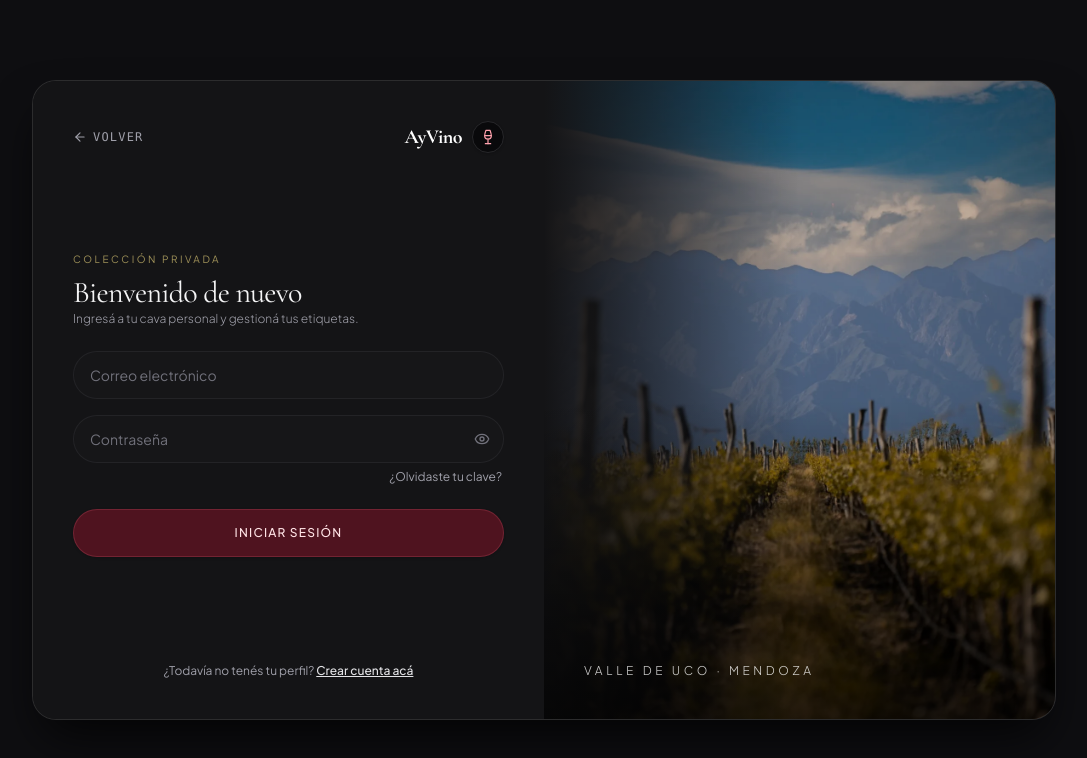
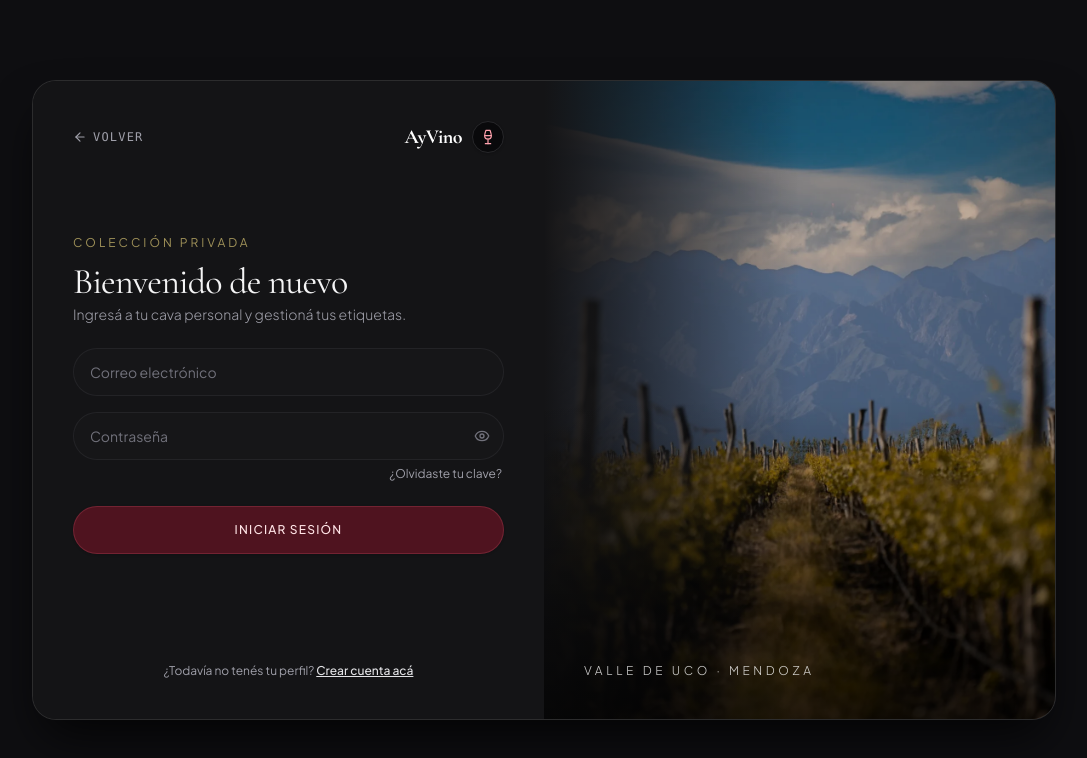
Before and after one commit to NehuenCacabelos/AyVino, a React (Vite) app in the folder src/frontend/: page /login in a window 1280 px wide. Shown: the top 758 px of the page, without its empty margins (96-1183 px from the left). Built offline with nearby package versions, Linux system fonts and the light colour scheme; no server answers; a web font is replaced by a local one.

Commit message:
pequenio cambio pendiente en estetica

```diff
--- a/src/frontend/src/pages/LoginPage.tsx
+++ b/src/frontend/src/pages/LoginPage.tsx
@@ -107,16 +107,16 @@ export default function LoginPage() {
           </div>
 
           {/* Cuerpo Central: Formulario */}
-          <div className="flex-1 flex flex-col justify-center py-2 -mt-2">
+          <div className="flex-1 flex flex-col justify-center pt-0 pb-2 -mt-5">
             {/* Cabecera Editorial */}
             <div className="mb-6">
-              <span className="text-[10px] uppercase tracking-[0.25em] text-amber-200/60 font-sans block mb-2">
+              <span className="text-xs uppercase tracking-[0.25em] text-amber-200/60 font-sans block mb-2">
                 Colección Privada
               </span>
-              <h1 className="font-serif text-3xl text-zinc-100 font-normal tracking-tight">
+              <h1 className="font-serif text-3xl sm:text-4xl text-zinc-100 font-normal tracking-tight leading-tight">
                 Bienvenido de nuevo
               </h1>
-              <p className="text-xs text-zinc-400 mt-2 font-sans font-light">
+              <p className="text-sm text-zinc-400 mt-2 font-sans font-light">
                 Ingresá a tu cava personal y gestioná tus etiquetas.
               </p>
             </div>
--- a/src/frontend/src/pages/RegisterPage.tsx
+++ b/src/frontend/src/pages/RegisterPage.tsx
@@ -144,16 +144,13 @@ export default function RegisterPage() {
           </div>
 
           {/* Cuerpo Central: Formulario */}
-          <div className="flex-1 flex flex-col justify-center py-1 -mt-2">
+          <div className="flex-1 flex flex-col justify-center pt-0 pb-2 -mt-5">
             {/* Cabecera Editorial */}
-            <div className="mb-4">
-              <span className="text-[10px] uppercase tracking-[0.25em] text-amber-200/60 font-sans block mb-2">
-                Membresía
-              </span>
-              <h1 className="font-serif text-3xl text-zinc-100 font-normal tracking-tight">
+            <div className="mb-5">
+              <h1 className="font-serif text-3xl sm:text-4xl text-zinc-100 font-normal tracking-tight leading-tight">
                 Creá tu bodega personal
               </h1>
-              <p className="text-xs text-zinc-400 mt-2 font-sans font-light">
+              <p className="text-sm text-zinc-400 mt-2 font-sans font-light">
                 Comenzá a catalogar, calificar y organizar tus botellas.
               </p>
             </div>
```
Also changed, not shown: 1 other file (tests, documents, lock files or other folders).
